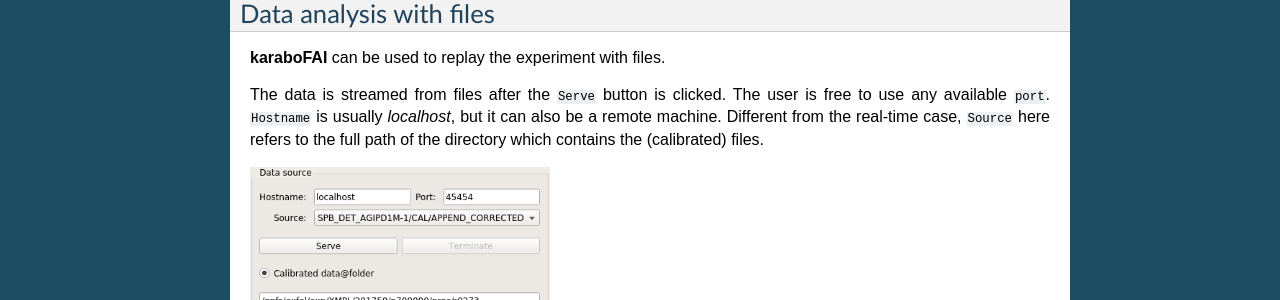
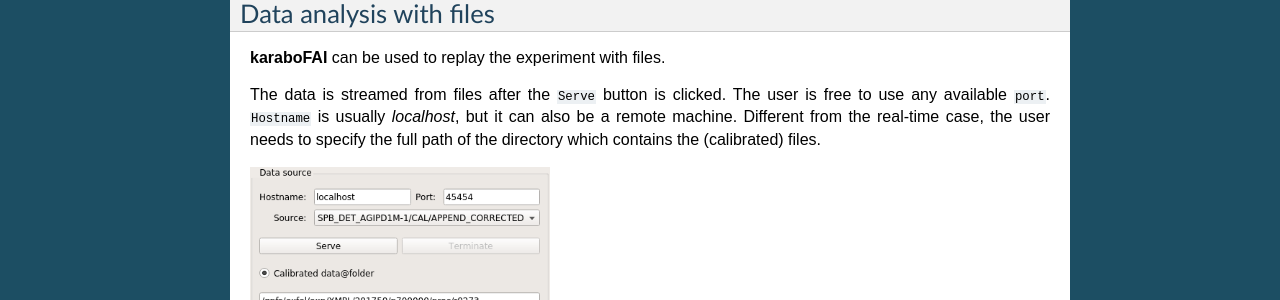
Before and after one commit to European-XFEL/EXtra-foam, a Sphinx documentation site: the page built from docs/start.rst, in a window 1280 px wide. Shown: the part 890-1190 px from the top of the page. Built offline with Sphinx 7.4.7, drawn with Linux system fonts in a browser that asks for light colours.

Commit message:
DOC: minor change

```diff
--- a/docs/start.rst
+++ b/docs/start.rst
@@ -62,8 +62,8 @@
 
 The data is streamed from files after the ``Serve`` button is clicked. The user
 is free to use any available ``port``. ``Hostname`` is usually `localhost`, but
-it can also be a remote machine. Different from the real-time case, ``Source``
-here refers to the full path of the directory which contains the (calibrated)
+it can also be a remote machine. Different from the real-time case, the user
+needs to specify the full path of the directory which contains the (calibrated)
 files.
 
 .. image:: images/data_source_from_file.png
```
